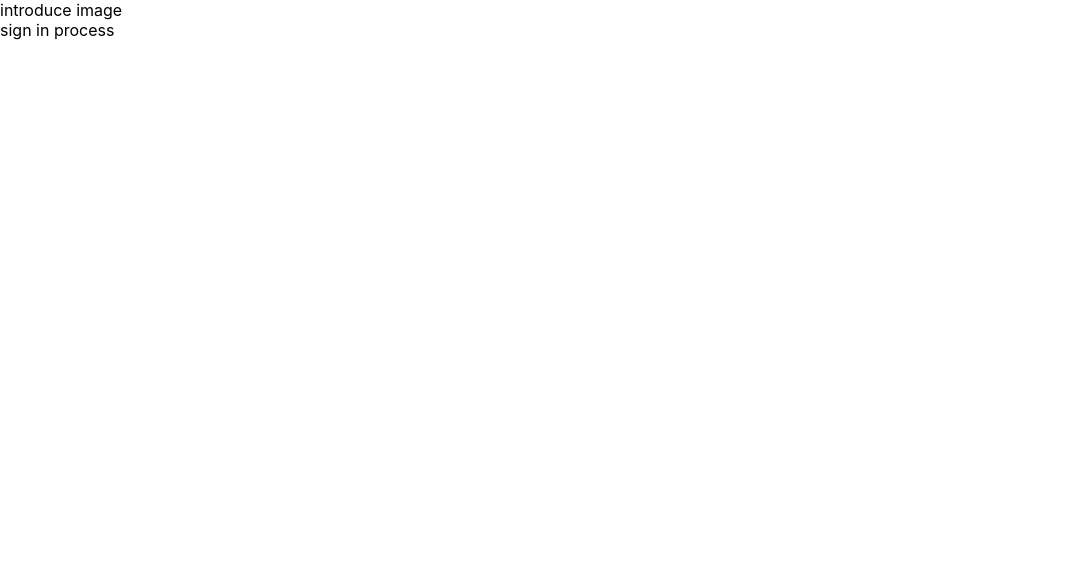
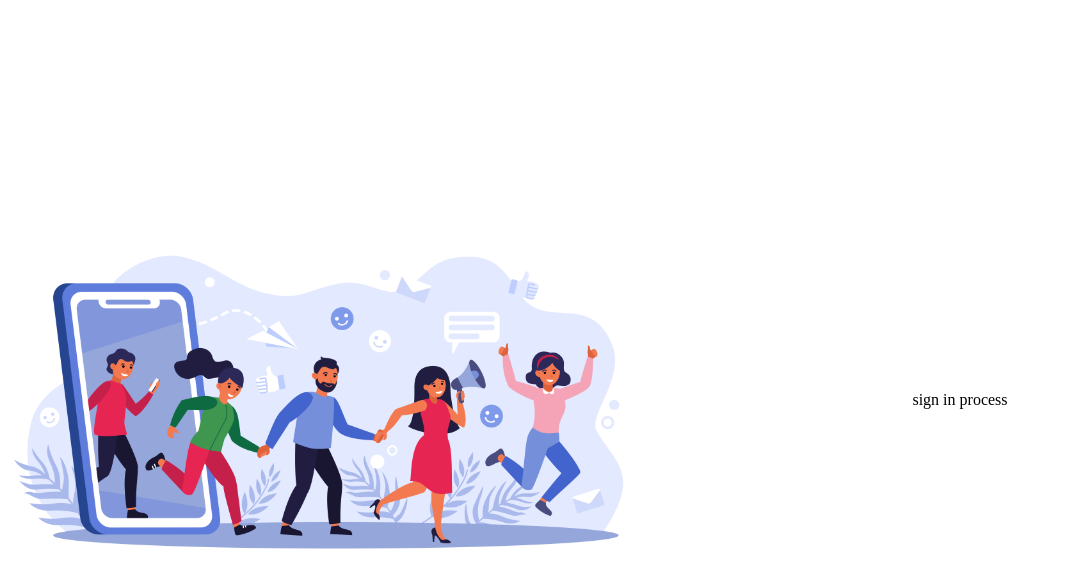
Before and after one commit to eziong/CRAA-SignIn, a React (Create React App) app in the folder front/: page / in a window 1280 px wide. Shown: the top 588 px of the page, without its empty margins (0-1069 px from the left). Built offline with nearby package versions, Linux system fonts and the light colour scheme.

Commit message:
style: auth template children position

```diff
--- a/front/src/components/SignIn/SignInImage.tsx
+++ b/front/src/components/SignIn/SignInImage.tsx
@@ -1,3 +1,12 @@
+import Image from "assets/onboarding.jpeg";
+
 export function SignInImage() {
-  return <div>introduce image</div>;
+  return (
+    <div style={{ width: "100%" }}>
+      <img
+        src={Image}
+        style={{ objectFit: "scale-down", width: "100%", height: "100%" }}
+      />
+    </div>
+  );
 }
--- a/front/src/components/SignUp/SignUpImage.tsx
+++ b/front/src/components/SignUp/SignUpImage.tsx
@@ -1,3 +1,12 @@
+import Image from "assets/craa.png";
+
 export function SignUpImage() {
-  return <div>introduce image</div>;
+  return (
+    <div style={{ width: "100%" }}>
+      <img
+        src={Image}
+        style={{ objectFit: "scale-down", width: "100%", height: "100%" }}
+      />
+    </div>
+  );
 }
--- a/front/src/index.css
+++ b/front/src/index.css
@@ -1,13 +1,3 @@
 body {
   margin: 0;
-  font-family: -apple-system, BlinkMacSystemFont, 'Segoe UI', 'Roboto', 'Oxygen',
-    'Ubuntu', 'Cantarell', 'Fira Sans', 'Droid Sans', 'Helvetica Neue',
-    sans-serif;
-  -webkit-font-smoothing: antialiased;
-  -moz-osx-font-smoothing: grayscale;
 }
-
-code {
-  font-family: source-code-pro, Menlo, Monaco, Consolas, 'Courier New',
-    monospace;
-}
--- a/front/src/templates/AuthTemplate.tsx
+++ b/front/src/templates/AuthTemplate.tsx
@@ -6,9 +6,35 @@ export function AuthTemplate({
   ProcessComponent: JSX.Element;
 }) {
   return (
-    <div>
-      <div>{ImageComponent}</div>
-      <div>{ProcessComponent}</div>
+    <div
+      style={{
+        display: "flex",
+        width: "100vw",
+        height: "100vh",
+      }}
+    >
+      <div
+        style={{
+          width: "50%",
+          height: "100%",
+          display: "flex",
+          justifyContent: "center",
+          alignItems: "center",
+        }}
+      >
+        {ImageComponent}
+      </div>
+      <div
+        style={{
+          width: "50%",
+          height: "100%",
+          display: "flex",
+          justifyContent: "center",
+          alignItems: "center",
+        }}
+      >
+        {ProcessComponent}
+      </div>
     </div>
   );
 }
```
Also changed, not shown: front/src/assets/craa.png (added), front/src/assets/onboarding.jpeg (added).
